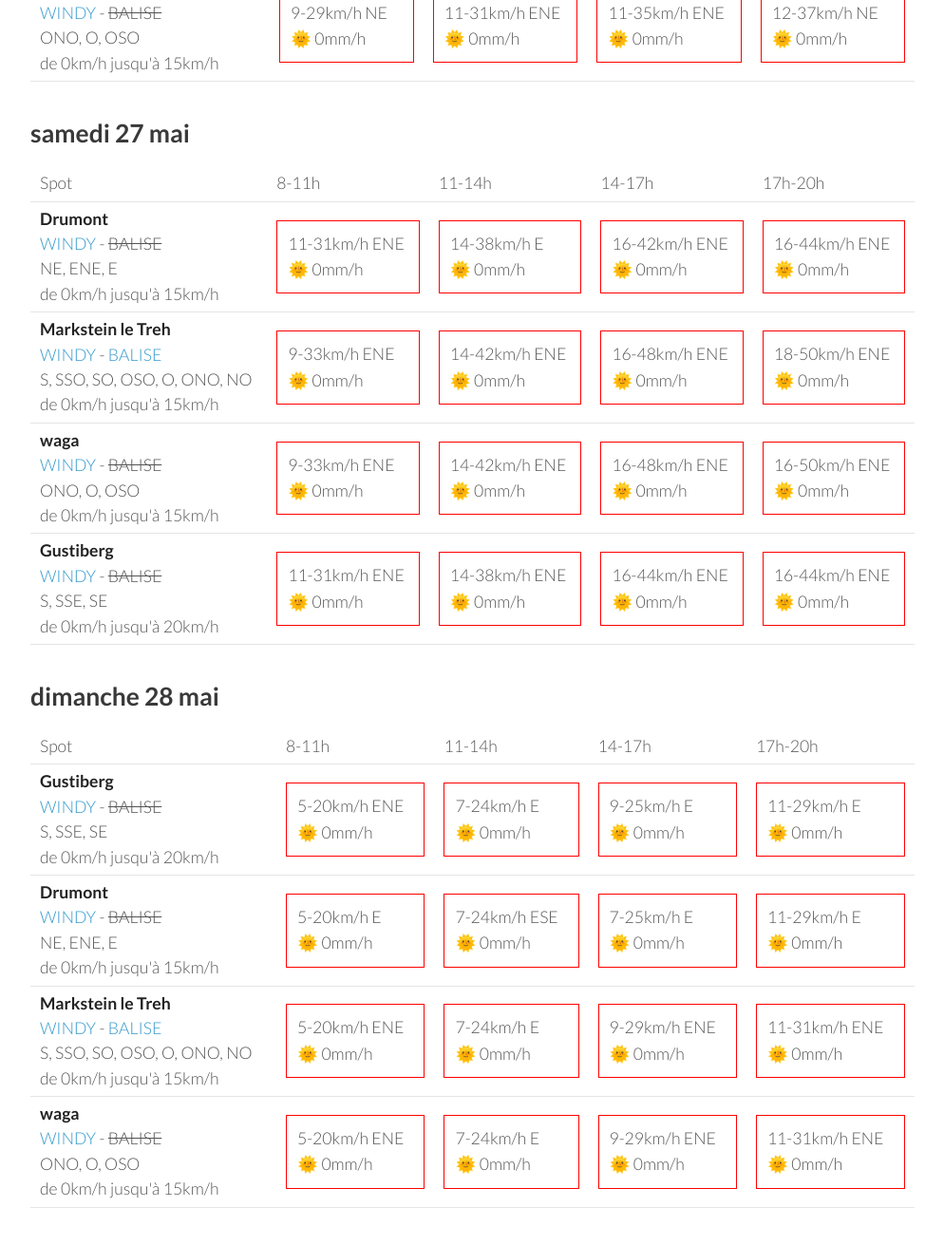
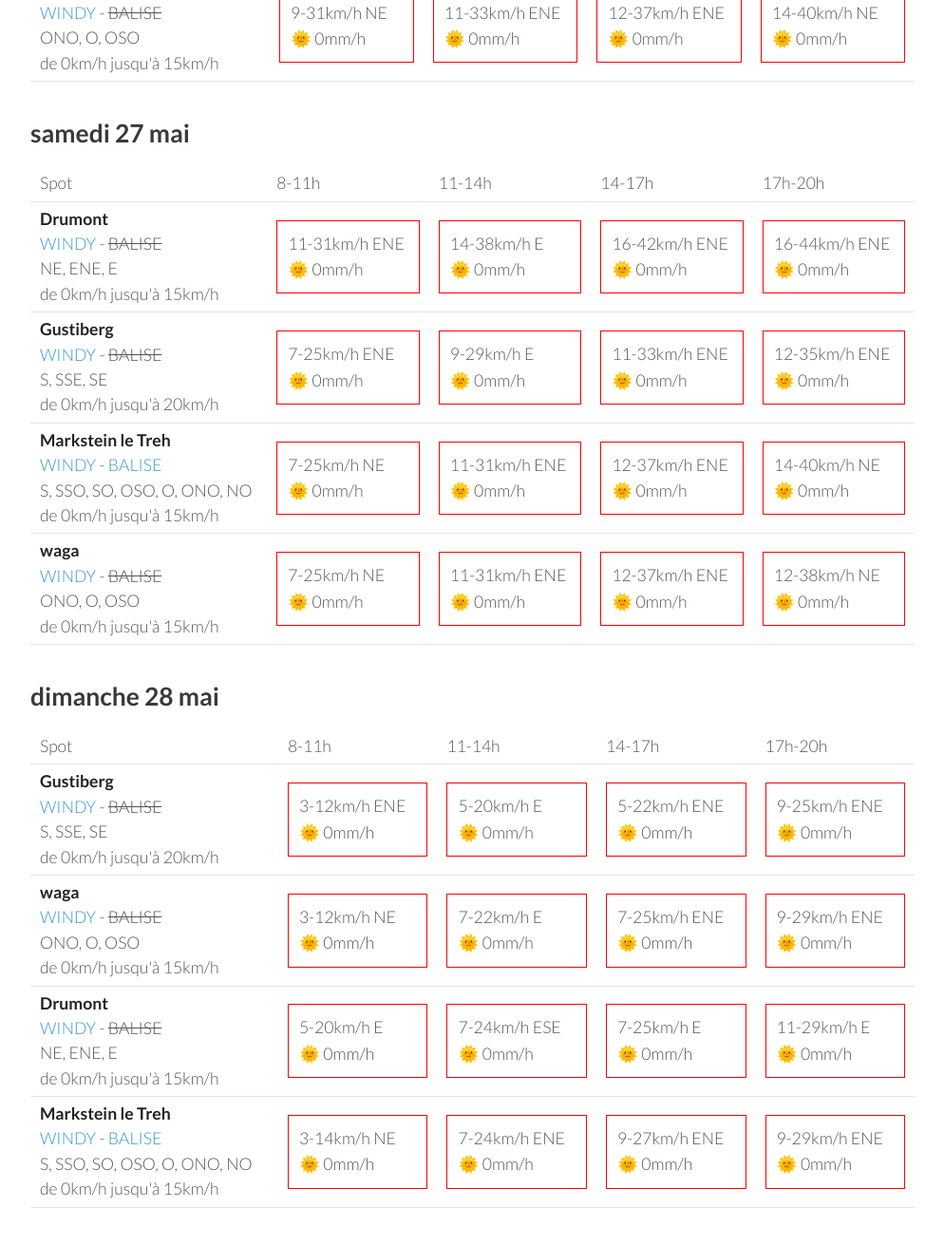
Before and after one commit to parapente-dans-le-nord/parapente-dans-le-nord.github.io, a Jekyll site: the page built from vosges.markdown, in a window 1280 px wide and 1400 px high, scrolled down 2525 px. Shown: the top 1311 px of the window at 95% size, without its empty margins (26-1020 px from the left). Built offline with Jekyll 4.4.1, drawn with Linux system fonts in a browser that asks for light colours; some of the changed text lies outside the part shown.

Commit message:
update index.markdown

```diff
--- a/vosges.markdown
+++ b/vosges.markdown
@@ -25,36 +25,36 @@ page mise à jour le mardi 23 mai 17:16
         <td><strong>Drumont</strong><br><a href="https://windy.com/47.898/6.919?47.687,6.919,9,m:eYYagmG">WINDY</a> - <span class="no-balise"> BALISE </span><br> <span class="vent-favorable">NE, ENE, E</span><br><span class="force-vent">de 0km/h jusqu'à 15km/h</span> </td>
 
             <td><div class="not-flyable"><p>0-0km/h NA</p><p>🌧️ 0mm/h</p></div></td>
-            <td><div class="not-flyable"><p>5-20km/h N</p><p>🌞 0mm/h</p></div></td>
-            <td><div class="not-flyable"><p>9-25km/h NNE</p><p>🌞 0mm/h</p></div></td>
-            <td><div class="not-flyable"><p>11-33km/h NE</p><p>🌞 0mm/h</p></div></td>
+            <td><div class="not-flyable"><p>0-0km/h NA</p><p>🌧️ 0mm/h</p></div></td>
+            <td><div class="not-flyable"><p>0-0km/h NA</p><p>🌧️ 0mm/h</p></div></td>
+            <td><div class="not-flyable"><p>9-27km/h NNE</p><p>🌞 0mm/h</p></div></td>
 
     </tr>
 <tr>
         <td><strong>Gustiberg</strong><br><a href="https://windy.com/47.894/6.934?47.891,6.934,15,m:eYYagmI">WINDY</a> - <span class="no-balise"> BALISE </span><br> <span class="vent-favorable">S, SSE, SE</span><br><span class="force-vent">de 0km/h jusqu'à 20km/h</span> </td>
 
             <td><div class="not-flyable"><p>0-0km/h NA</p><p>🌧️ 0mm/h</p></div></td>
-            <td><div class="not-flyable"><p>7-24km/h NNE</p><p>🌞 0mm/h</p></div></td>
-            <td><div class="not-flyable"><p>9-25km/h NNE</p><p>🌞 0mm/h</p></div></td>
-            <td><div class="not-flyable"><p>11-35km/h NE</p><p>🌞 0mm/h</p></div></td>
+            <td><div class="not-flyable"><p>0-0km/h NA</p><p>🌧️ 0mm/h</p></div></td>
+            <td><div class="not-flyable"><p>0-0km/h NA</p><p>🌧️ 0mm/h</p></div></td>
+            <td><div class="not-flyable"><p>9-29km/h NNE</p><p>🌞 0mm/h</p></div></td>
 
     </tr>
 <tr>
         <td><strong>waga</strong><br><a href="https://windy.com/47.903/6.996?47.900,6.983,15">WINDY</a> - <span class="no-balise"> BALISE </span><br> <span class="vent-favorable">ONO, O, OSO</span><br><span class="force-vent">de 0km/h jusqu'à 15km/h</span> </td>
 
             <td><div class="not-flyable"><p>0-0km/h NA</p><p>🌧️ 0mm/h</p></div></td>
-            <td><div class="not-flyable"><p>3-5km/h ESE</p><p>🌧 0.7mm/h</p></div></td>
-            <td><div class="not-flyable"><p>3-5km/h NE</p><p>🌧 2.5mm/h</p></div></td>
-            <td><div class="not-flyable"><p>3-16km/h NNE</p><p>🌧 0.6mm/h</p></div></td>
+            <td><div class="not-flyable"><p>0-0km/h NA</p><p>🌧️ 0mm/h</p></div></td>
+            <td><div class="not-flyable"><p>0-0km/h NA</p><p>🌧️ 0mm/h</p></div></td>
+            <td><div class="not-flyable"><p>5-20km/h NE</p><p>🌧 0.4mm/h</p></div></td>
 
     </tr>
 <tr>
         <td><strong>Markstein le Treh</strong><br><a href="https://windy.com/47.926/7.012?47.505,7.012,8,m:eY1agmQ">WINDY</a> - <span class=""><a href="http://www.balisemeteo.com/balise.php?idBalise=136">BALISE</a> </span><br> <span class="vent-favorable">S, SSO, SO, OSO, O, ONO, NO</span><br><span class="force-vent">de 0km/h jusqu'à 15km/h</span> </td>
 
             <td><div class="not-flyable"><p>0-0km/h NA</p><p>🌧️ 0mm/h</p></div></td>
-            <td><div class="not-flyable"><p>5-16km/h NE</p><p>🌧 0.9mm/h</p></div></td>
-            <td><div class="not-flyable"><p>9-25km/h NNE</p><p>🌧 0.3mm/h</p></div></td>
-            <td><div class="not-flyable"><p>9-27km/h NNE</p><p>🌧 1.1mm/h</p></div></td>
+            <td><div class="not-flyable"><p>0-0km/h NA</p><p>🌧️ 0mm/h</p></div></td>
+            <td><div class="not-flyable"><p>0-0km/h NA</p><p>🌧️ 0mm/h</p></div></td>
+            <td><div class="not-flyable"><p>11-29km/h NE</p><p>🌧 2.1mm/h</p></div></td>
 
     </tr>
 
@@ -76,9 +76,9 @@ page mise à jour le mardi 23 mai 17:16
 <tr>
         <td><strong>Drumont</strong><br><a href="https://windy.com/47.898/6.919?47.687,6.919,9,m:eYYagmG">WINDY</a> - <span class="no-balise"> BALISE </span><br> <span class="vent-favorable">NE, ENE, E</span><br><span class="force-vent">de 0km/h jusqu'à 15km/h</span> </td>
 
-            <td><div class="not-flyable"><p>9-22km/h NE</p><p>🌞 0mm/h</p></div></td>
-            <td><div class="not-flyable"><p>7-22km/h NE</p><p>🌞 0mm/h</p></div></td>
-            <td><div class="not-flyable"><p>9-29km/h NE</p><p>🌞 0mm/h</p></div></td>
+            <td><div class="not-flyable"><p>9-27km/h NE</p><p>🌞 0mm/h</p></div></td>
+            <td><div class="not-flyable"><p>9-24km/h NE</p><p>🌞 0mm/h</p></div></td>
+            <td><div class="not-flyable"><p>11-31km/h NE</p><p>🌞 0mm/h</p></div></td>
             <td><div class="not-flyable"><p>9-25km/h NE</p><p>🌞 0mm/h</p></div></td>
 
 
@@ -86,30 +86,30 @@ page mise à jour le mardi 23 mai 17:16
 <tr>
         <td><strong>Gustiberg</strong><br><a href="https://windy.com/47.894/6.934?47.891,6.934,15,m:eYYagmI">WINDY</a> - <span class="no-balise"> BALISE </span><br> <span class="vent-favorable">S, SSE, SE</span><br><span class="force-vent">de 0km/h jusqu'à 20km/h</span> </td>
 
-            <td><div class="not-flyable"><p>7-20km/h NNE</p><p>🌞 0mm/h</p></div></td>
-            <td><div class="not-flyable"><p>7-22km/h NE</p><p>🌞 0mm/h</p></div></td>
-            <td><div class="not-flyable"><p>11-29km/h NNE</p><p>🌞 0mm/h</p></div></td>
-            <td><div class="not-flyable"><p>9-25km/h NNE</p><p>🌞 0mm/h</p></div></td>
+            <td><div class="not-flyable"><p>7-22km/h NNE</p><p>🌞 0mm/h</p></div></td>
+            <td><div class="not-flyable"><p>7-24km/h NE</p><p>🌞 0mm/h</p></div></td>
+            <td><div class="not-flyable"><p>11-29km/h NE</p><p>🌞 0mm/h</p></div></td>
+            <td><div class="not-flyable"><p>9-25km/h NE</p><p>🌞 0mm/h</p></div></td>
 
 
     </tr>
 <tr>
         <td><strong>waga</strong><br><a href="https://windy.com/47.903/6.996?47.900,6.983,15">WINDY</a> - <span class="no-balise"> BALISE </span><br> <span class="vent-favorable">ONO, O, OSO</span><br><span class="force-vent">de 0km/h jusqu'à 15km/h</span> </td>
 
-            <td><div class="not-flyable"><p>9-25km/h NE</p><p>🌞 0mm/h</p></div></td>
-            <td><div class="not-flyable"><p>5-20km/h ENE</p><p>🌞 0mm/h</p></div></td>
-            <td><div class="not-flyable"><p>7-31km/h NE</p><p>🌞 0mm/h</p></div></td>
+            <td><div class="not-flyable"><p>7-27km/h ENE</p><p>🌞 0mm/h</p></div></td>
             <td><div class="not-flyable"><p>9-27km/h ENE</p><p>🌞 0mm/h</p></div></td>
+            <td><div class="not-flyable"><p>7-29km/h NE</p><p>🌞 0mm/h</p></div></td>
+            <td><div class="not-flyable"><p>7-22km/h ENE</p><p>🌞 0mm/h</p></div></td>
 
 
     </tr>
 <tr>
         <td><strong>Markstein le Treh</strong><br><a href="https://windy.com/47.926/7.012?47.505,7.012,8,m:eY1agmQ">WINDY</a> - <span class=""><a href="http://www.balisemeteo.com/balise.php?idBalise=136">BALISE</a> </span><br> <span class="vent-favorable">S, SSO, SO, OSO, O, ONO, NO</span><br><span class="force-vent">de 0km/h jusqu'à 15km/h</span> </td>
 
-            <td><div class="not-flyable"><p>14-33km/h ENE</p><p>🌞 0mm/h</p></div></td>
-            <td><div class="not-flyable"><p>7-24km/h ENE</p><p>🌞 0mm/h</p></div></td>
+            <td><div class="not-flyable"><p>12-33km/h ENE</p><p>🌞 0mm/h</p></div></td>
+            <td><div class="not-flyable"><p>11-31km/h ENE</p><p>🌞 0mm/h</p></div></td>
             <td><div class="not-flyable"><p>12-33km/h NE</p><p>🌞 0mm/h</p></div></td>
-            <td><div class="not-flyable"><p>12-33km/h NE</p><p>🌞 0mm/h</p></div></td>
+            <td><div class="not-flyable"><p>11-27km/h NE</p><p>🌞 0mm/h</p></div></td>
 
 
     </tr>
@@ -132,7 +132,7 @@ page mise à jour le mardi 23 mai 17:16
 <tr>
         <td><strong>Drumont</strong><br><a href="https://windy.com/47.898/6.919?47.687,6.919,9,m:eYYagmG">WINDY</a> - <span class="no-balise"> BALISE </span><br> <span class="vent-favorable">NE, ENE, E</span><br><span class="force-vent">de 0km/h jusqu'à 15km/h</span> </td>
 
-            <td><div class="not-flyable"><p>14-44km/h ENE</p><p>🌞 0mm/h</p></div></td>
+            <td><div class="not-flyable"><p>12-35km/h ENE</p><p>🌞 0mm/h</p></div></td>
             <td><div class="not-flyable"><p>18-50km/h ENE</p><p>🌞 0mm/h</p></div></td>
             <td><div class="not-flyable"><p>16-50km/h ENE</p><p>🌞 0mm/h</p></div></td>
             <td><div class="not-flyable"><p>14-44km/h NE</p><p>🌞 0mm/h</p></div></td>
@@ -140,32 +140,32 @@ page mise à jour le mardi 23 mai 17:16
 
     </tr>
 <tr>
+        <td><strong>Gustiberg</strong><br><a href="https://windy.com/47.894/6.934?47.891,6.934,15,m:eYYagmI">WINDY</a> - <span class="no-balise"> BALISE </span><br> <span class="vent-favorable">S, SSE, SE</span><br><span class="force-vent">de 0km/h jusqu'à 20km/h</span> </td>
+
+            <td><div class="not-flyable"><p>9-25km/h ENE</p><p>🌞 0mm/h</p></div></td>
+            <td><div class="not-flyable"><p>18-48km/h ENE</p><p>🌞 0mm/h</p></div></td>
+            <td><div class="not-flyable"><p>18-53km/h ENE</p><p>🌞 0mm/h</p></div></td>
+            <td><div class="not-flyable"><p>18-48km/h NE</p><p>🌞 0mm/h</p></div></td>
+
+
+    </tr>
+<tr>
         <td><strong>Markstein le Treh</strong><br><a href="https://windy.com/47.926/7.012?47.505,7.012,8,m:eY1agmQ">WINDY</a> - <span class=""><a href="http://www.balisemeteo.com/balise.php?idBalise=136">BALISE</a> </span><br> <span class="vent-favorable">S, SSO, SO, OSO, O, ONO, NO</span><br><span class="force-vent">de 0km/h jusqu'à 15km/h</span> </td>
 
-            <td><div class="not-flyable"><p>14-50km/h NE</p><p>🌞 0mm/h</p></div></td>
-            <td><div class="not-flyable"><p>18-55km/h NE</p><p>🌞 0mm/h</p></div></td>
-            <td><div class="not-flyable"><p>18-55km/h NE</p><p>🌞 0mm/h</p></div></td>
-            <td><div class="not-flyable"><p>14-50km/h NE</p><p>🌞 0mm/h</p></div></td>
+            <td><div class="not-flyable"><p>16-48km/h ENE</p><p>🌞 0mm/h</p></div></td>
+            <td><div class="not-flyable"><p>18-53km/h ENE</p><p>🌞 0mm/h</p></div></td>
+            <td><div class="not-flyable"><p>18-57km/h ENE</p><p>🌞 0mm/h</p></div></td>
+            <td><div class="not-flyable"><p>18-51km/h NE</p><p>🌞 0mm/h</p></div></td>
 
 
     </tr>
 <tr>
         <td><strong>waga</strong><br><a href="https://windy.com/47.903/6.996?47.900,6.983,15">WINDY</a> - <span class="no-balise"> BALISE </span><br> <span class="vent-favorable">ONO, O, OSO</span><br><span class="force-vent">de 0km/h jusqu'à 15km/h</span> </td>
 
-            <td><div class="not-flyable"><p>14-50km/h NE</p><p>🌞 0mm/h</p></div></td>
-            <td><div class="not-flyable"><p>18-55km/h NE</p><p>🌞 0mm/h</p></div></td>
-            <td><div class="not-flyable"><p>16-55km/h NE</p><p>🌞 0mm/h</p></div></td>
-            <td><div class="not-flyable"><p>14-48km/h NE</p><p>🌞 0mm/h</p></div></td>
-
-
-    </tr>
-<tr>
-        <td><strong>Gustiberg</strong><br><a href="https://windy.com/47.894/6.934?47.891,6.934,15,m:eYYagmI">WINDY</a> - <span class="no-balise"> BALISE </span><br> <span class="vent-favorable">S, SSE, SE</span><br><span class="force-vent">de 0km/h jusqu'à 20km/h</span> </td>
-
-            <td><div class="not-flyable"><p>14-46km/h ENE</p><p>🌞 0mm/h</p></div></td>
-            <td><div class="not-flyable"><p>18-51km/h ENE</p><p>🌞 0mm/h</p></div></td>
-            <td><div class="not-flyable"><p>16-51km/h NE</p><p>🌞 0mm/h</p></div></td>
-            <td><div class="not-flyable"><p>14-44km/h NE</p><p>🌞 0mm/h</p></div></td>
+            <td><div class="not-flyable"><p>9-33km/h ENE</p><p>🌞 0mm/h</p></div></td>
+            <td><div class="not-flyable"><p>18-53km/h ENE</p><p>🌞 0mm/h</p></div></td>
+            <td><div class="not-flyable"><p>18-57km/h ENE</p><p>🌞 0mm/h</p></div></td>
+            <td><div class="not-flyable"><p>18-51km/h NE</p><p>🌞 0mm/h</p></div></td>
 
 
     </tr>
@@ -201,27 +201,27 @@ page mise à jour le mardi 23 mai 17:16
             <td><div class="not-flyable"><p>9-29km/h ENE</p><p>🌞 0mm/h</p></div></td>
             <td><div class="not-flyable"><p>9-31km/h ENE</p><p>🌞 0mm/h</p></div></td>
             <td><div class="not-flyable"><p>11-33km/h ENE</p><p>🌞 0mm/h</p></div></td>
-            <td><div class="not-flyable"><p>12-33km/h NE</p><p>🌞 0mm/h</p></div></td>
+            <td><div class="not-flyable"><p>12-37km/h NE</p><p>🌞 0mm/h</p></div></td>
 
 
     </tr>
 <tr>
         <td><strong>Markstein le Treh</strong><br><a href="https://windy.com/47.926/7.012?47.505,7.012,8,m:eY1agmQ">WINDY</a> - <span class=""><a href="http://www.balisemeteo.com/balise.php?idBalise=136">BALISE</a> </span><br> <span class="vent-favorable">S, SSO, SO, OSO, O, ONO, NO</span><br><span class="force-vent">de 0km/h jusqu'à 15km/h</span> </td>
 
-            <td><div class="not-flyable"><p>7-29km/h NE</p><p>🌞 0mm/h</p></div></td>
-            <td><div class="not-flyable"><p>11-31km/h ENE</p><p>🌞 0mm/h</p></div></td>
-            <td><div class="not-flyable"><p>12-35km/h NE</p><p>🌞 0mm/h</p></div></td>
-            <td><div class="not-flyable"><p>12-38km/h NE</p><p>🌞 0mm/h</p></div></td>
+            <td><div class="not-flyable"><p>9-31km/h NE</p><p>🌞 0mm/h</p></div></td>
+            <td><div class="not-flyable"><p>11-33km/h ENE</p><p>🌞 0mm/h</p></div></td>
+            <td><div class="not-flyable"><p>12-37km/h NE</p><p>🌞 0mm/h</p></div></td>
+            <td><div class="not-flyable"><p>14-40km/h NE</p><p>🌞 0mm/h</p></div></td>
 
 
     </tr>
 <tr>
         <td><strong>waga</strong><br><a href="https://windy.com/47.903/6.996?47.900,6.983,15">WINDY</a> - <span class="no-balise"> BALISE </span><br> <span class="vent-favorable">ONO, O, OSO</span><br><span class="force-vent">de 0km/h jusqu'à 15km/h</span> </td>
 
-            <td><div class="not-flyable"><p>9-29km/h NE</p><p>🌞 0mm/h</p></div></td>
-            <td><div class="not-flyable"><p>11-31km/h ENE</p><p>🌞 0mm/h</p></div></td>
-            <td><div class="not-flyable"><p>11-35km/h ENE</p><p>🌞 0mm/h</p></div></td>
-            <td><div class="not-flyable"><p>12-37km/h NE</p><p>🌞 0mm/h</p></div></td>
+            <td><div class="not-flyable"><p>9-31km/h NE</p><p>🌞 0mm/h</p></div></td>
+            <td><div class="not-flyable"><p>11-33km/h ENE</p><p>🌞 0mm/h</p></div></td>
+            <td><div class="not-flyable"><p>12-37km/h ENE</p><p>🌞 0mm/h</p></div></td>
+            <td><div class="not-flyable"><p>14-40km/h NE</p><p>🌞 0mm/h</p></div></td>
 
 
     </tr>
@@ -252,32 +252,32 @@ page mise à jour le mardi 23 mai 17:16
 
     </tr>
 <tr>
+        <td><strong>Gustiberg</strong><br><a href="https://windy.com/47.894/6.934?47.891,6.934,15,m:eYYagmI">WINDY</a> - <span class="no-balise"> BALISE </span><br> <span class="vent-favorable">S, SSE, SE</span><br><span class="force-vent">de 0km/h jusqu'à 20km/h</span> </td>
+
+            <td><div class="not-flyable"><p>7-25km/h ENE</p><p>🌞 0mm/h</p></div></td>
+            <td><div class="not-flyable"><p>9-29km/h E</p><p>🌞 0mm/h</p></div></td>
+            <td><div class="not-flyable"><p>11-33km/h ENE</p><p>🌞 0mm/h</p></div></td>
+            <td><div class="not-flyable"><p>12-35km/h ENE</p><p>🌞 0mm/h</p></div></td>
+
+
+    </tr>
+<tr>
         <td><strong>Markstein le Treh</strong><br><a href="https://windy.com/47.926/7.012?47.505,7.012,8,m:eY1agmQ">WINDY</a> - <span class=""><a href="http://www.balisemeteo.com/balise.php?idBalise=136">BALISE</a> </span><br> <span class="vent-favorable">S, SSO, SO, OSO, O, ONO, NO</span><br><span class="force-vent">de 0km/h jusqu'à 15km/h</span> </td>
 
-            <td><div class="not-flyable"><p>9-33km/h ENE</p><p>🌞 0mm/h</p></div></td>
-            <td><div class="not-flyable"><p>14-42km/h ENE</p><p>🌞 0mm/h</p></div></td>
-            <td><div class="not-flyable"><p>16-48km/h ENE</p><p>🌞 0mm/h</p></div></td>
-            <td><div class="not-flyable"><p>18-50km/h ENE</p><p>🌞 0mm/h</p></div></td>
+            <td><div class="not-flyable"><p>7-25km/h NE</p><p>🌞 0mm/h</p></div></td>
+            <td><div class="not-flyable"><p>11-31km/h ENE</p><p>🌞 0mm/h</p></div></td>
+            <td><div class="not-flyable"><p>12-37km/h ENE</p><p>🌞 0mm/h</p></div></td>
+            <td><div class="not-flyable"><p>14-40km/h NE</p><p>🌞 0mm/h</p></div></td>
 
 
     </tr>
 <tr>
         <td><strong>waga</strong><br><a href="https://windy.com/47.903/6.996?47.900,6.983,15">WINDY</a> - <span class="no-balise"> BALISE </span><br> <span class="vent-favorable">ONO, O, OSO</span><br><span class="force-vent">de 0km/h jusqu'à 15km/h</span> </td>
 
-            <td><div class="not-flyable"><p>9-33km/h ENE</p><p>🌞 0mm/h</p></div></td>
-            <td><div class="not-flyable"><p>14-42km/h ENE</p><p>🌞 0mm/h</p></div></td>
-            <td><div class="not-flyable"><p>16-48km/h ENE</p><p>🌞 0mm/h</p></div></td>
-            <td><div class="not-flyable"><p>16-50km/h ENE</p><p>🌞 0mm/h</p></div></td>
-
-
-    </tr>
-<tr>
-        <td><strong>Gustiberg</strong><br><a href="https://windy.com/47.894/6.934?47.891,6.934,15,m:eYYagmI">WINDY</a> - <span class="no-balise"> BALISE </span><br> <span class="vent-favorable">S, SSE, SE</span><br><span class="force-vent">de 0km/h jusqu'à 20km/h</span> </td>
-
+            <td><div class="not-flyable"><p>7-25km/h NE</p><p>🌞 0mm/h</p></div></td>
             <td><div class="not-flyable"><p>11-31km/h ENE</p><p>🌞 0mm/h</p></div></td>
-            <td><div class="not-flyable"><p>14-38km/h ENE</p><p>🌞 0mm/h</p></div></td>
-            <td><div class="not-flyable"><p>16-44km/h ENE</p><p>🌞 0mm/h</p></div></td>
-            <td><div class="not-flyable"><p>16-44km/h ENE</p><p>🌞 0mm/h</p></div></td>
+            <td><div class="not-flyable"><p>12-37km/h ENE</p><p>🌞 0mm/h</p></div></td>
+            <td><div class="not-flyable"><p>12-38km/h NE</p><p>🌞 0mm/h</p></div></td>
 
 
     </tr>
@@ -300,10 +300,20 @@ page mise à jour le mardi 23 mai 17:16
 <tr>
         <td><strong>Gustiberg</strong><br><a href="https://windy.com/47.894/6.934?47.891,6.934,15,m:eYYagmI">WINDY</a> - <span class="no-balise"> BALISE </span><br> <span class="vent-favorable">S, SSE, SE</span><br><span class="force-vent">de 0km/h jusqu'à 20km/h</span> </td>
 
-            <td><div class="not-flyable"><p>5-20km/h ENE</p><p>🌞 0mm/h</p></div></td>
-            <td><div class="not-flyable"><p>7-24km/h E</p><p>🌞 0mm/h</p></div></td>
-            <td><div class="not-flyable"><p>9-25km/h E</p><p>🌞 0mm/h</p></div></td>
-            <td><div class="not-flyable"><p>11-29km/h E</p><p>🌞 0mm/h</p></div></td>
+            <td><div class="not-flyable"><p>3-12km/h ENE</p><p>🌞 0mm/h</p></div></td>
+            <td><div class="not-flyable"><p>5-20km/h E</p><p>🌞 0mm/h</p></div></td>
+            <td><div class="not-flyable"><p>5-22km/h ENE</p><p>🌞 0mm/h</p></div></td>
+            <td><div class="not-flyable"><p>9-25km/h ENE</p><p>🌞 0mm/h</p></div></td>
+
+
+    </tr>
+<tr>
+        <td><strong>waga</strong><br><a href="https://windy.com/47.903/6.996?47.900,6.983,15">WINDY</a> - <span class="no-balise"> BALISE </span><br> <span class="vent-favorable">ONO, O, OSO</span><br><span class="force-vent">de 0km/h jusqu'à 15km/h</span> </td>
+
+            <td><div class="not-flyable"><p>3-12km/h NE</p><p>🌞 0mm/h</p></div></td>
+            <td><div class="not-flyable"><p>7-22km/h E</p><p>🌞 0mm/h</p></div></td>
+            <td><div class="not-flyable"><p>7-25km/h ENE</p><p>🌞 0mm/h</p></div></td>
+            <td><div class="not-flyable"><p>9-29km/h ENE</p><p>🌞 0mm/h</p></div></td>
 
 
     </tr>
@@ -320,20 +330,10 @@ page mise à jour le mardi 23 mai 17:16
 <tr>
         <td><strong>Markstein le Treh</strong><br><a href="https://windy.com/47.926/7.012?47.505,7.012,8,m:eY1agmQ">WINDY</a> - <span class=""><a href="http://www.balisemeteo.com/balise.php?idBalise=136">BALISE</a> </span><br> <span class="vent-favorable">S, SSO, SO, OSO, O, ONO, NO</span><br><span class="force-vent">de 0km/h jusqu'à 15km/h</span> </td>
 
-            <td><div class="not-flyable"><p>5-20km/h ENE</p><p>🌞 0mm/h</p></div></td>
-            <td><div class="not-flyable"><p>7-24km/h E</p><p>🌞 0mm/h</p></div></td>
+            <td><div class="not-flyable"><p>3-14km/h NE</p><p>🌞 0mm/h</p></div></td>
+            <td><div class="not-flyable"><p>7-24km/h ENE</p><p>🌞 0mm/h</p></div></td>
+            <td><div class="not-flyable"><p>9-27km/h ENE</p><p>🌞 0mm/h</p></div></td>
             <td><div class="not-flyable"><p>9-29km/h ENE</p><p>🌞 0mm/h</p></div></td>
-            <td><div class="not-flyable"><p>11-31km/h ENE</p><p>🌞 0mm/h</p></div></td>
-
-
-    </tr>
-<tr>
-        <td><strong>waga</strong><br><a href="https://windy.com/47.903/6.996?47.900,6.983,15">WINDY</a> - <span class="no-balise"> BALISE </span><br> <span class="vent-favorable">ONO, O, OSO</span><br><span class="force-vent">de 0km/h jusqu'à 15km/h</span> </td>
-
-            <td><div class="not-flyable"><p>5-20km/h ENE</p><p>🌞 0mm/h</p></div></td>
-            <td><div class="not-flyable"><p>7-24km/h E</p><p>🌞 0mm/h</p></div></td>
-            <td><div class="not-flyable"><p>9-29km/h ENE</p><p>🌞 0mm/h</p></div></td>
-            <td><div class="not-flyable"><p>11-31km/h ENE</p><p>🌞 0mm/h</p></div></td>
 
 
     </tr>
```
Also changed, not shown: other parts of vosges.markdown (+1 -1 lines).
